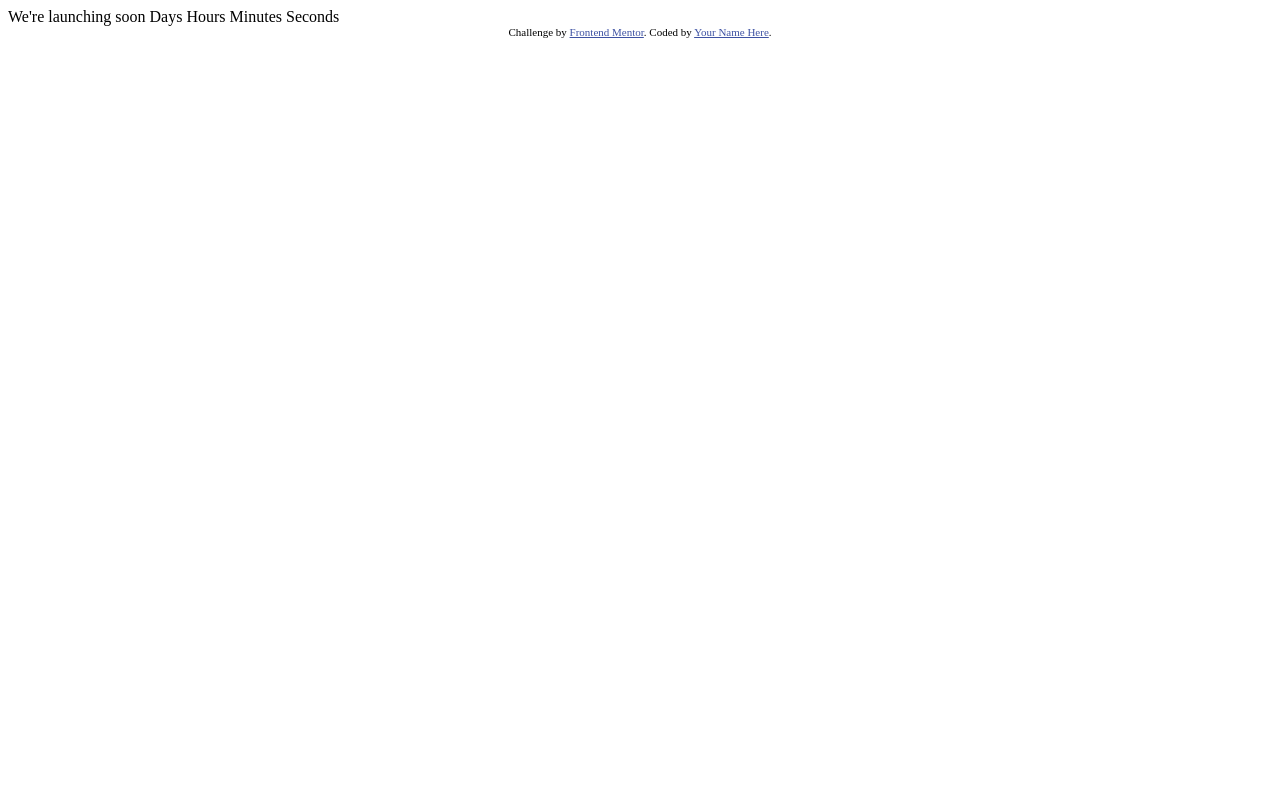
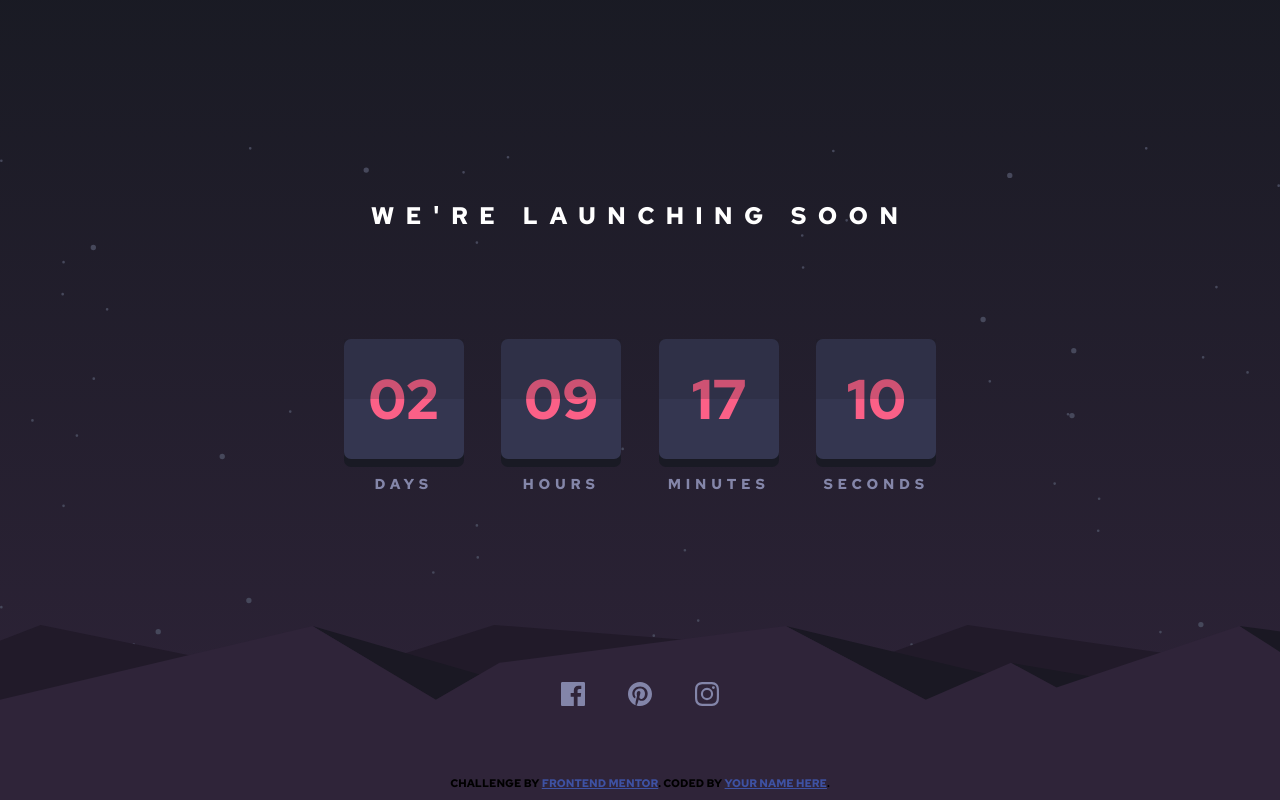
Before and after one commit to nabilelnour15/frontendMentor.io, a plain HTML site: page Launch countdown timer/index.html in a window 1280 px wide. Drawn offline with Linux system fonts and the light colour scheme.

Commit message:
finish the functionality

```diff
--- a/Launch countdown timer/index.html
+++ b/Launch countdown timer/index.html
@@ -1,31 +1,69 @@
 <!DOCTYPE html>
 <html lang="en">
+
 <head>
   <meta charset="UTF-8">
-  <meta name="viewport" content="width=device-width, initial-scale=1.0"> <!-- displays site properly based on user's device -->
+  <meta name="viewport" content="width=device-width, initial-scale=1.0">
+  <!-- displays site properly based on user's device -->
 
   <link rel="icon" type="image/png" sizes="32x32" href="./images/favicon-32x32.png">
 
   <title>Frontend Mentor | Launch countdown timer</title>
 
   <!-- Feel free to remove these styles or customise in your own stylesheet 👍 -->
+  <link rel="stylesheet" href="style.css">
   <style>
-    .attribution { font-size: 11px; text-align: center; }
-    .attribution a { color: hsl(228, 45%, 44%); }
+    .attribution {
+      font-size: 11px;
+      text-align: center;
+    }
+
+    .attribution a {
+      color: hsl(228, 45%, 44%);
+    }
   </style>
 </head>
+
 <body>
 
-  We're launching soon
+  <main>
+    <h1>
+      We're launching soon
+    </h1>
+    <div class="counter">
+      <div class=" item days">
+        <div class="num">08</div>
+        <p>days</p>
+      </div>
+      <div class="item hours">
+        <div class="num">23</div>
+        <p>hours</p>
+      </div>
+      <div class="item mins">
+        <div class="num">55</div>
+        <p>minutes</p>
+      </div>
+      <div class="item sec">
+        <div class="num">41</div>
+        <p>seconds</p>
+      </div>
 
-  Days
-  Hours
-  Minutes
-  Seconds
+    </div>
 
-  <div class="attribution">
+    <div class="social">
+      <a href="#"><img src="./images/icon-facebook.svg" alt="icon-facebook"></a>
+      <a href="#"><img src="./images/icon-pinterest.svg" alt="icon-pinterest"></a>
+      <a href="#"><img src="./images/icon-instagram.svg" alt="icon-instagram"></a>
+    </div>
+  </main>
+
+
+
+  <footer class="attribution">
     Challenge by <a href="https://www.frontendmentor.io?ref=challenge" target="_blank">Frontend Mentor</a>.
     Coded by <a href="#">Your Name Here</a>.
-  </div>
+  </footer>
+  <script src="script.js"></script>
 </body>
+
 </html>
--- /dev/null
+++ b/Launch countdown timer/script.js
@@ -0,0 +1,25 @@
+let daysnum = document.querySelector(".days .num");
+let hoursnum = document.querySelector(".hours .num");
+let minsnum = document.querySelector(".mins .num");
+let secnum = document.querySelector(".sec .num");
+const theDATE = new Date("2023-3-9");
+const thetime = theDATE.getTime();
+
+setInterval(function () {
+  let nowdate = new Date();
+  let nowtime = nowdate.getTime();
+  let diff = Math.abs(thetime - nowtime);
+  let days = Math.floor(diff / (1000 * 60 * 60 * 24)) % 30;
+  diff -= days * (1000 * 60 * 60 * 24);
+  let hours = Math.floor(diff / (1000 * 60 * 60)) % 24;
+  diff -= hours * (1000 * 60 * 60);
+  let mins = Math.floor(diff / (1000 * 60)) % 60;
+  diff -= mins * (1000 * 60);
+  let sec = Math.floor(diff / 1000) % 60;
+  diff -= sec * 1000;
+  daysnum.innerHTML = days <= 9 ? `0${days}` : days;
+  hoursnum.innerHTML = hours <= 9 ? `0${hours}` : hours;
+  minsnum.innerHTML = mins <= 9 ? `0${mins}` : mins;
+  secnum.innerHTML = sec <= 9 ? `0${sec}` : sec;
+  console.table(days, hours, mins, sec);
+}, 1000);
--- /dev/null
+++ b/Launch countdown timer/style.css
@@ -0,0 +1,118 @@
+@import url('https://fonts.googleapis.com/css2?family=Red+Hat+Text:wght@700&display=swap');
+
+* {
+    padding: 0;
+    margin: 0;
+    font-family: 'Red Hat Text', sans-serif;
+}
+
+body {
+    background-color: hsl(236, 21%, 26%);
+    background-image: linear-gradient(hsl(234, 17%, 12%), hsl(271, 23%, 18%));
+    font-size: 14px;
+    display: flex;
+    justify-content: center;
+    align-items: center;
+    height: 100vh;
+    text-transform: uppercase;
+    flex-direction: column;
+}
+
+body::after {
+    content: '';
+    background-image: url("./images/pattern-hills.svg"), url("./images/bg-stars.svg");
+    background-repeat: no-repeat, no-repeat;
+    background-position-x: center, center;
+    background-position-y: bottom, center;
+    background-size: contain;
+    position: absolute;
+    width: 100%;
+    height: 100%;
+}
+
+h1 {
+    color: #fff;
+    letter-spacing: 0.7rem;
+    font-size: x-large;
+}
+
+main {
+    z-index: 1000;
+    display: flex;
+    flex-direction: column;
+    justify-content: space-between;
+    align-items: center;
+}
+
+.counter {
+    display: flex;
+    justify-content: space-between;
+    margin-top: 20%;
+    margin-bottom: 20%;
+    width: 110%;
+}
+
+.item {
+    display: flex;
+    flex-direction: column;
+    justify-content: center;
+    align-items: center;
+    gap: 15px;
+}
+
+.item p {
+    color: hsl(237, 18%, 59%);
+    font-size: 0.9rem;
+    letter-spacing: 0.3rem;
+}
+
+.num {
+    background-color: hsl(236, 21%, 26%);
+    width: 120px;
+    height: 120px;
+    border-radius: 7px;
+    display: flex;
+    align-items: center;
+    justify-content: center;
+    color: hsl(345, 95%, 68%);
+    font-size: 3.5rem;
+    box-shadow: hsl(234, 17%, 12%) 0px 8px 0px;
+    position: relative;
+}
+
+.num::after {
+    content: '';
+    width: 100%;
+    height: 50%;
+    position: absolute;
+    top: 0%;
+    background-color: hsla(234, 17%, 12%, 0.2);
+}
+
+.attribution {
+    font-size: 11px;
+    text-align: center;
+}
+
+.attribution a {
+    color: hsl(228, 45%, 44%);
+}
+
+.social {
+    position: absolute;
+    z-index: 20;
+    bottom: 90px;
+    width: 200px;
+    display: flex;
+    justify-content: space-around;
+}
+
+.social a:hover {
+    filter: hue-rotate(107deg) contrast(10);
+}
+
+footer {
+    position: absolute;
+    bottom: 10px;
+    z-index: 20;
+}
```
